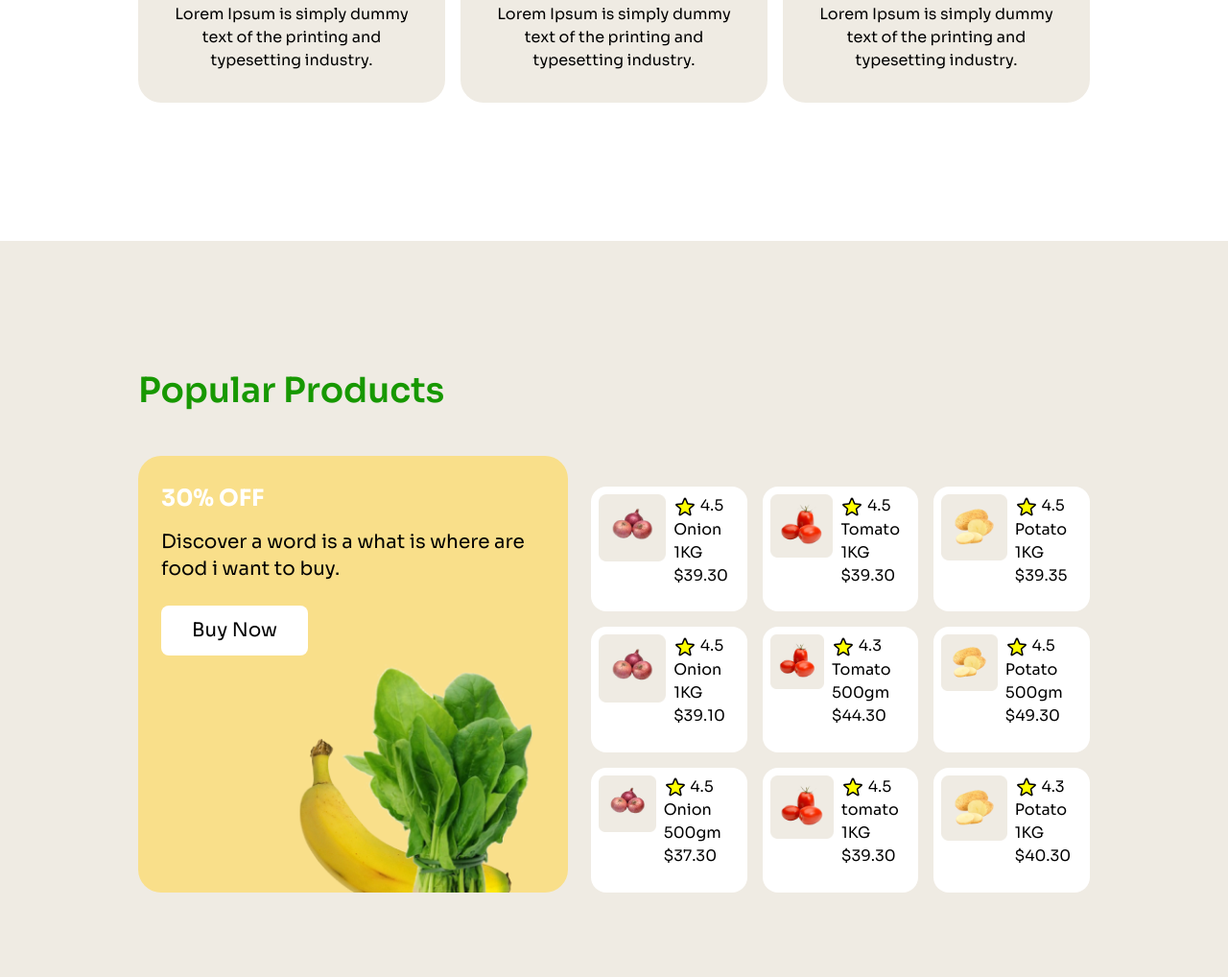
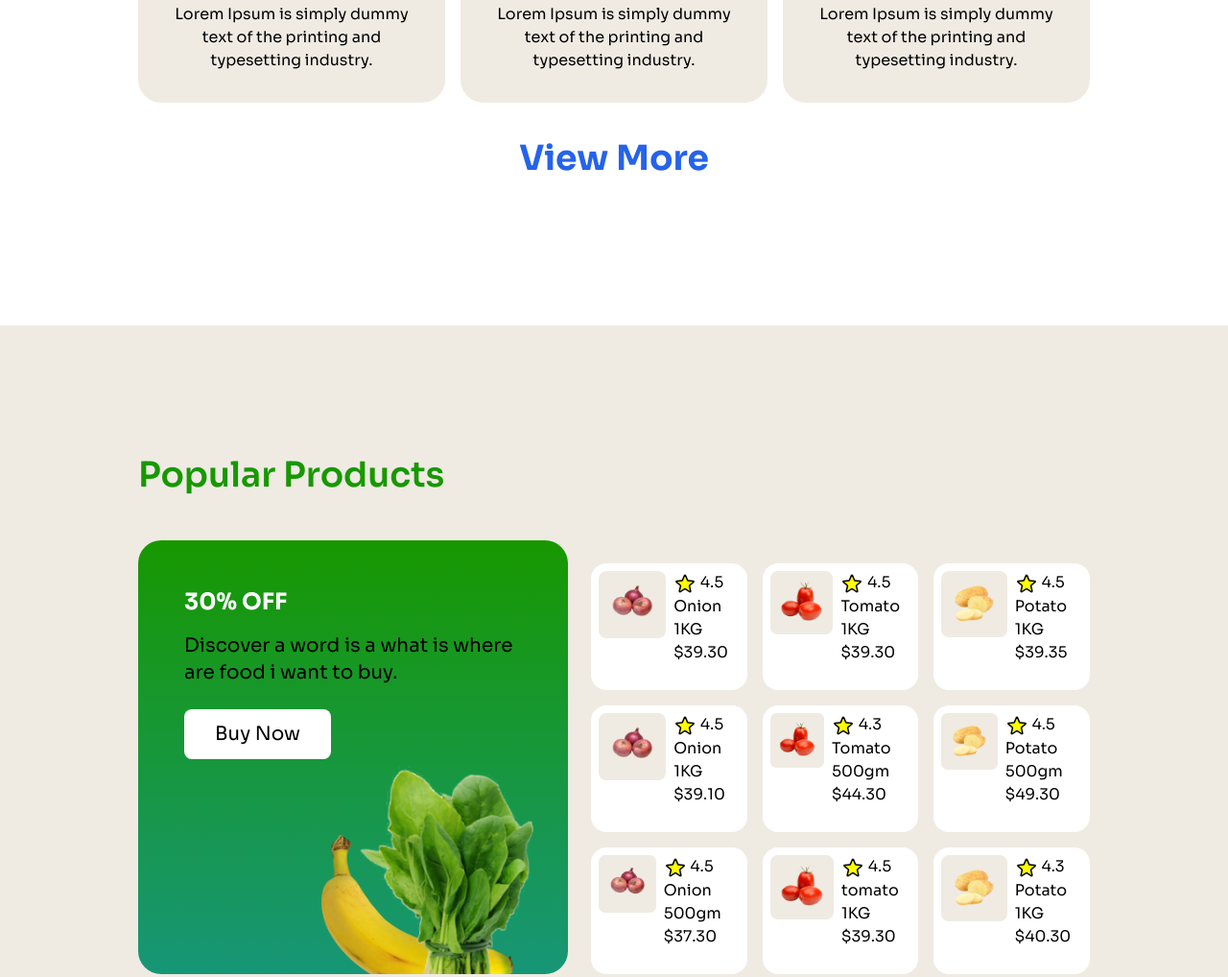
Before and after one commit to sharmin133/assignment-3, a plain HTML site: page index.html in a window 1280 px wide. Shown: the part 1510-2528 px from the top of the page at 96% size. Drawn offline with nearby package versions, Linux system fonts and the light colour scheme.

Commit message:
added four

```diff
--- a/index.html
+++ b/index.html
@@ -125,6 +125,7 @@
 <h3 class=" text-[#179800] font-semibold text-4xl mt-12 mx-3">Services</h3>
 
 <div class="service-contianer grid  lg:grid-cols-3 gap-4 mt-11 items-center justify-center">
+
     <!--card container -->
 
         <div class="p-8  rounded-3xl space-y-4 bg-[#EFEBE3] text-center">
@@ -159,14 +160,16 @@
           </section>
 
 
+          <h3 class="text-4xl text-center font-bold mt-12 mb-12 text-blue-600 animate-bounce">View More</h3>
+
 
 <!-- Popular Products -->
           <section class="bg-[#EFEBE3] mb-8 lg:mb-36px lg:mt-36 mt-16 pt-2 pb-36">
             <h3 class="text-[#179800] font-semibold text-4xl lg:ml-36 lg:mt-32 lg:mr-36 mt-12 mx-3
             ">Popular Products</h3>
- <div class="popular lg:flex lg:ml-36 lg:mt-12 lg:mr-36 mt-12 mx-3 ">
+ <div class="popular lg:flex lg:ml-36 lg:mt-12 lg:mr-36 mt-12 mx-3  ">
 
-<div class="bg-[#F9DF8A] pl-6 pt-7 pr-8  rounded-3xl max-w-md">
+<div class="bg-gradient-to-b from-[#179800] to-[#179677] pl-12 pt-12 pr-8  rounded-3xl max-w-md">
 <h3 class="font-bold text-2xl text-[#FFFFFF] pb-4"> 30% OFF</h3>
 <P class="pb-6 text-xl">Discover a word is a what is where are food i want to buy.</P>
 <button class="bg-[#FFFFFF]  px-8 py-3 text-xl rounded-lg">Buy Now</button>
@@ -174,7 +177,7 @@
     <img  class="pl-32" src="./c2-assets/vegetable-offer.png" alt="">
 </div>
 
-<div class=" grid grid-cols-2 lg:grid-cols-3  gap-4 lg:ml-6  mt-8">
+<div class=" grid grid-cols-2 lg:grid-cols-3  gap-4 lg:ml-6 mt-6 ">
 
 <div class="flex bg-[#FFFFFF] pl-2  pt-2 pr-2 rounded-2xl">
     <div>
```
